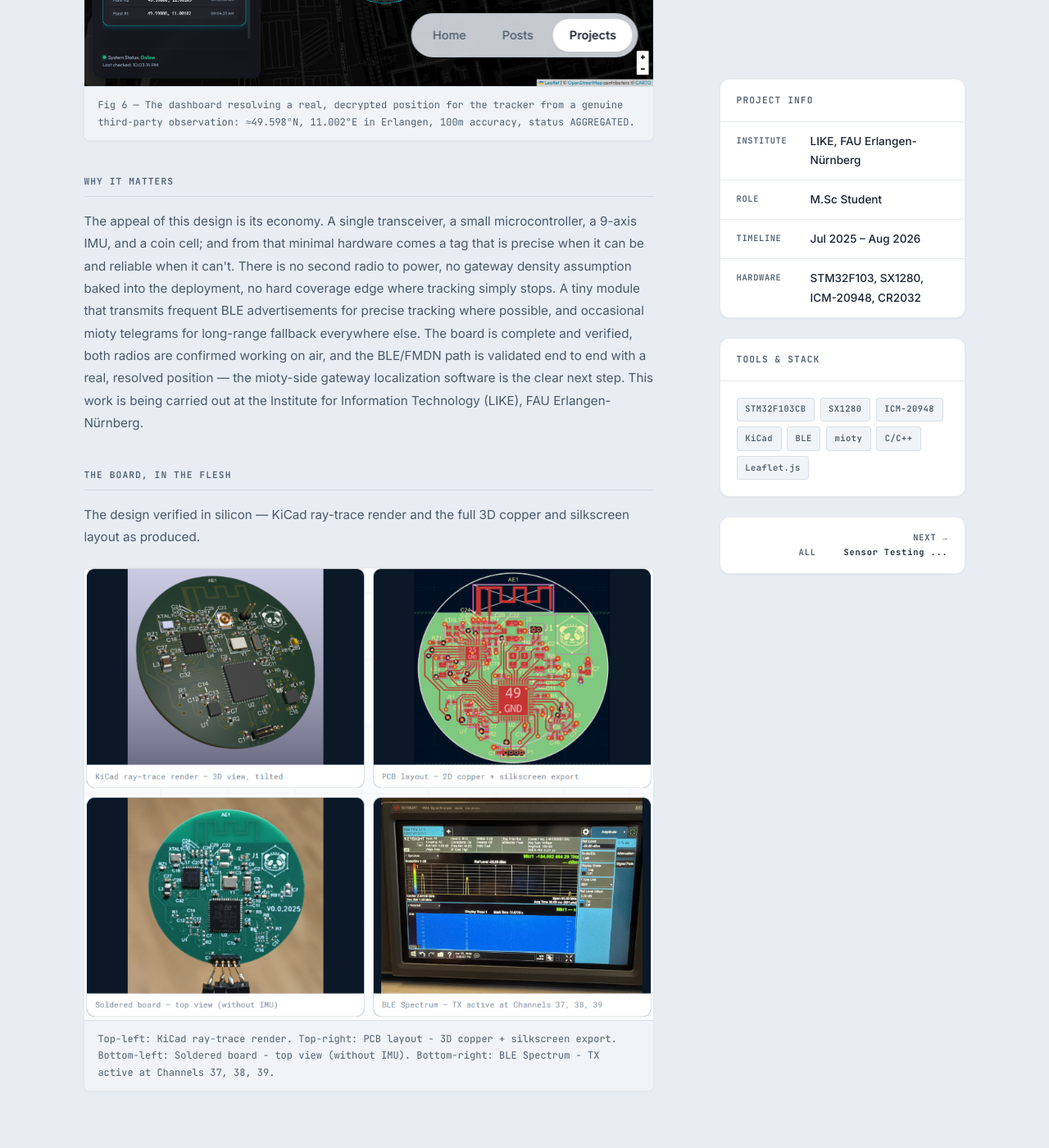
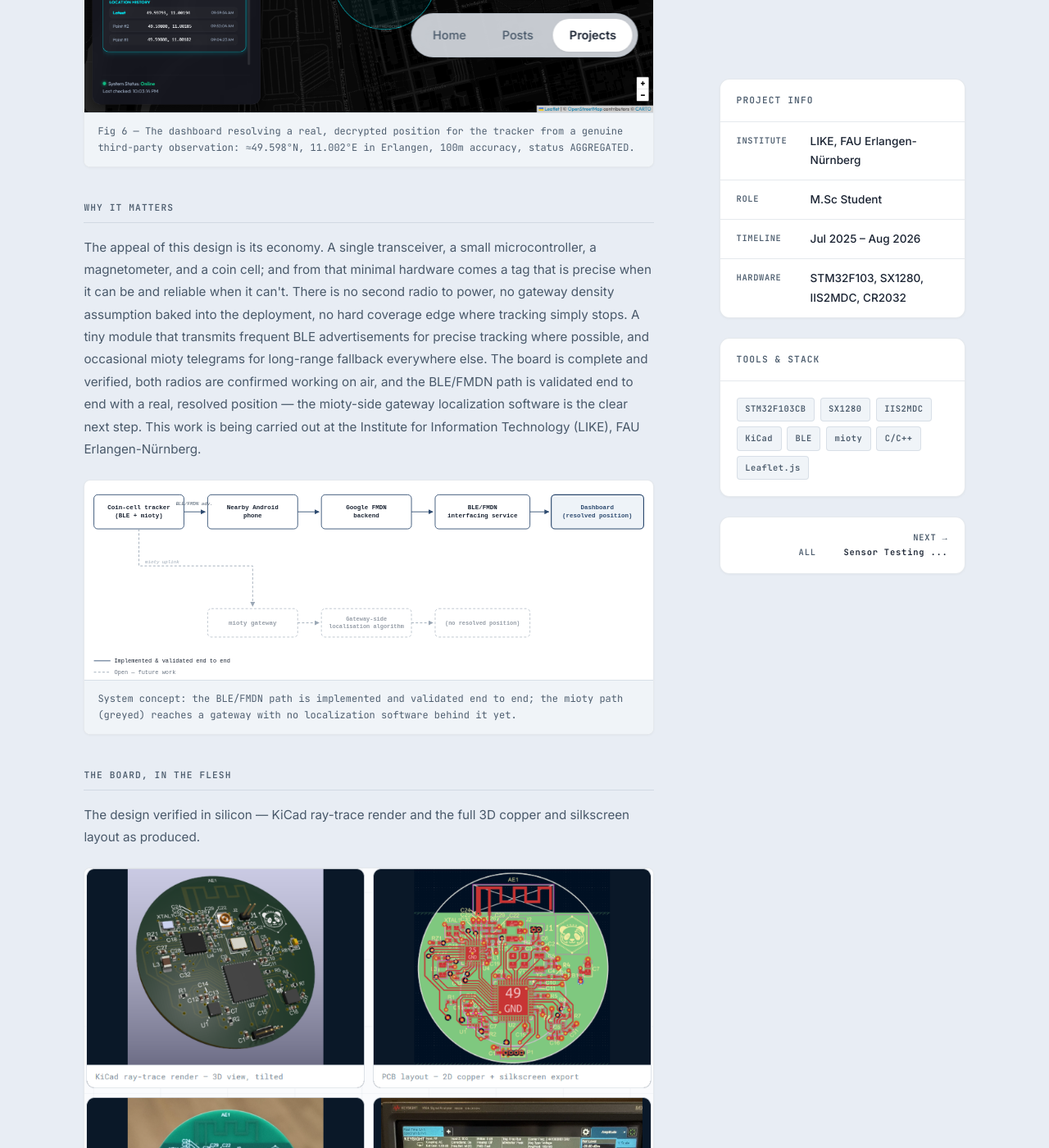
Before and after one commit to Chandubreddy819/Portfolio, a Jekyll site: the page built from _projects/ble-mioty-tag.md, in a window 1280 px wide and 1400 px high, scrolled down 5204 px. Shown: the whole window at 82% size. Built offline with Jekyll 4.4.1, drawn with Linux system fonts in a browser that asks for light colours; some web fonts are replaced; some of the changed text lies outside the part shown.

Commit message:
Add system concept diagram; fix magnetometer/accelerometer accuracy
- New assets/project_images/system_concept.svg: hand-built vector
  diagram (matching the site's own colors/fonts) recreating the
  thesis's Fig 4.1 -- BLE/FMDN path implemented, mioty path greyed
  as future work. Added to "Why It Matters", which already stated
  this in text.

- Fixed a real, pre-existing inaccuracy: the project described a
  "9-axis IMU" (and even cited wrong part numbers, ICM-20948 /
  ICM-42688 / ISM330DLC, that don't match anything in the actual
  build) in the summary, tech tags, HARDWARE field, and three
  section bodies. What was actually built and populated is a single
  IIS2MDC magnetometer; a 9-axis IMU footprint exists on the board
  but the accelerometer (ICM-45686) was never sourced and is
  explicit future work in the thesis. Corrected every instance,
  including a "dead-reckoning" claim in "Bringing Up the Radio" that
  requires the accelerometer and was never actually implemented.

- Replaced module architecture diagram (assets/project_images/
  placeholder_architecture.png -> module_architecture.svg) which had
  the same error baked in visually: a box literally labeled
  "9-AXIS IMU" listing both parts as if both were active. New SVG
  shows the magnetometer as populated/solid and the accelerometer
  as a dashed "unpopulated -- future work" box, consistent with the
  corrected text.

```diff
--- a/_projects/ble-mioty-tag.md
+++ b/_projects/ble-mioty-tag.md
@@ -3,9 +3,9 @@ id: ble-mioty-tag
 number: "01"
 categories: ["IoT", "RF Hardware", "Localization"]
 title: "Joint Bluetooth and Mioty Localization Tag"
-summary: "A coin-cell BLE + mioty localization tag combining precise short-range tracking with long-range fallback — one 2.4 GHz transceiver, motion-gated power, and a 9-axis IMU on a custom circular PCB."
+summary: "A coin-cell BLE + mioty localization tag combining precise short-range tracking with long-range fallback — one 2.4 GHz transceiver, magnetometer-driven motion-gated power, on a custom circular PCB."
 image: "assets/project_images/BLE_Mioty.png"
-tech: ["STM32F103CB", "SX1280", "ICM-20948", "KiCad", "BLE", "mioty", "C/C++", "Leaflet.js"]
+tech: ["STM32F103CB", "SX1280", "IIS2MDC", "KiCad", "BLE", "mioty", "C/C++", "Leaflet.js"]
 metrics: ["8+ months battery life", "100m accuracy (real-world FMDN validation)", "~36 μA avg current"]
 featured: true
 links:
@@ -14,7 +14,7 @@ projectInfo:
   INSTITUTE: "LIKE, FAU Erlangen-Nürnberg"
   ROLE: "M.Sc Student"
   TIMELINE: "Jul 2025 – Aug 2026"
-  HARDWARE: "STM32F103, SX1280, ICM-20948, CR2032"
+  HARDWARE: "STM32F103, SX1280, IIS2MDC, CR2032"
 sections:
   - title: "The Coverage Gap"
     content: |
@@ -32,11 +32,11 @@ sections:
     caption: "Fig 2 — The SX1280 generates both radio modes. BLE hops the three advertising channels at ~4 Hz for fine-grained tracking. mioty scatters sub-packets across a time-frequency grid for robust long-range fallback."
   - title: "Module Architecture"
     content: |
-      The whole design bends toward one constraint: run from a CR2032 coin cell. The Semtech SX1280 handles both radio roles from a single 2.4 GHz front end. The STM32F103CB orchestrates everything — building BLE advertising packets, driving the mioty telegram sequence, reading the IMU, and managing sleep. A 9-axis IMU (TDK ICM-42688 / ST ISM330DLC) does double duty: its hardware wake-on-motion interrupt keeps the STM32 in deep sleep when the tag is stationary, and its motion data feeds the localization layer for dead-reckoning between radio fixes.
-    image: "assets/project_images/placeholder_architecture.png"
-    image_width: 1194
-    image_height: 490
-    caption: "Fig 3 — Component topology. STM32F103CB at the centre drives the SX1280 over SPI and the 9-axis IMU over I2C. The IMU's wake-on-motion interrupt keeps the MCU in deep sleep when stationary, dramatically extending coin-cell life."
+      The whole design bends toward one constraint: run from a CR2032 coin cell. The Semtech SX1280 handles both radio roles from a single 2.4 GHz front end. The STM32F103CB orchestrates everything — building BLE advertising packets, driving the mioty telegram sequence, reading the magnetometer, and managing sleep. A 9-axis IMU footprint was designed in, but only the IIS2MDC magnetometer is populated; the ICM-45686 accelerometer couldn't be sourced in time and is left for future work. The magnetometer alone drives motion-gated wake-ups via a hardware interrupt and feeds a compass heading into the mioty uplink — though without the accelerometer, that heading isn't tilt-compensated.
+    image: "assets/project_images/module_architecture.svg"
+    image_width: 1200
+    image_height: 500
+    caption: "Fig 3 — Component topology. STM32F103CB at the centre drives the SX1280 over SPI and the magnetometer over I2C. Its wake-on-motion interrupt keeps the MCU in deep sleep when stationary. The accelerometer footprint exists on the board but isn't populated yet."
   - title: "The Board"
     content: |
       A custom four-layer PCB designed in KiCad — a compact round board sized to sit over a coin cell. The stackup gives the 2.4 GHz signals a clean reference plane and keeps the antenna matching network tight. The design is complete and fabricated; the bill of materials is deliberately small.
@@ -46,7 +46,7 @@ sections:
     caption: "Fig 4 — Round four-layer PCB. Meander-line inverted F antenna (IFA) at the top edge; SX1280 RF module nearest the antenna; STM32 in the center; CR2032 battery holder on the bottom. Top right shows the U.FL connector for bench testing alongside the etched antenna."
   - title: "Bringing Up the Radio"
     content: |
-      The firmware is written in C against the STM32 HAL. The BLE path is working and verified; the tag is discoverable on standard scanners, confirmed in nRF Connect and Bluetooth LE Explorer. The SX1280 is configured for BLE at 1 Mbps with Gaussian shaping, transmitting Google's Find My Device Network (FMDN) format across all three advertising channels at ~4 Hz. The mioty transmit path is confirmed working on air too — the telegram-splitting sub-burst pattern is clearly visible on a spectrum analyzer, scattered across time and frequency exactly as the TS-UNB standard predicts. Power optimization is in place: the IMU's hardware wake-on-motion interrupt keeps the STM32 in deep sleep when the tag is stationary; ramps advertising back up the instant movement is detected; and provides dead-reckoning hints to the localization layer.
+      The firmware is written in C against the STM32 HAL. The BLE path is working and verified; the tag is discoverable on standard scanners, confirmed in nRF Connect and Bluetooth LE Explorer. The SX1280 is configured for BLE at 1 Mbps with Gaussian shaping, transmitting Google's Find My Device Network (FMDN) format across all three advertising channels at ~4 Hz. The mioty transmit path is confirmed working on air too — the telegram-splitting sub-burst pattern is clearly visible on a spectrum analyzer, scattered across time and frequency exactly as the TS-UNB standard predicts. Power optimization is in place: the magnetometer's hardware wake-on-motion interrupt keeps the STM32 in deep sleep when the tag is stationary, and ramps advertising back up the instant movement is detected.
     image: "assets/project_images/mioty_rf_spectrum.png"
     image_width: 1280
     image_height: 652
@@ -65,9 +65,13 @@ sections:
     caption: "Fig 6 — The dashboard resolving a real, decrypted position for the tracker from a genuine third-party observation: ≈49.598°N, 11.002°E in Erlangen, 100m accuracy, status AGGREGATED."
   - title: "Why It Matters"
     content: |
-      The appeal of this design is its economy. A single transceiver, a small microcontroller, a 9-axis IMU, and a coin cell; and from that minimal hardware comes a tag that is precise when it can be and reliable when it can't. There is no second radio to power, no gateway density assumption baked into the deployment, no hard coverage edge where tracking simply stops. A tiny module that transmits frequent BLE advertisements for precise tracking where possible, and occasional mioty telegrams for long-range fallback everywhere else. The board is complete and verified, both radios are confirmed working on air, and the BLE/FMDN path is validated end to end with a real, resolved position — the mioty-side gateway localization software is the clear next step.
+      The appeal of this design is its economy. A single transceiver, a small microcontroller, a magnetometer, and a coin cell; and from that minimal hardware comes a tag that is precise when it can be and reliable when it can't. There is no second radio to power, no gateway density assumption baked into the deployment, no hard coverage edge where tracking simply stops. A tiny module that transmits frequent BLE advertisements for precise tracking where possible, and occasional mioty telegrams for long-range fallback everywhere else. The board is complete and verified, both radios are confirmed working on air, and the BLE/FMDN path is validated end to end with a real, resolved position — the mioty-side gateway localization software is the clear next step.
 
       This work is being carried out at the Institute for Information Technology (LIKE), FAU Erlangen-Nürnberg.
+    image: "assets/project_images/system_concept.svg"
+    image_width: 1200
+    image_height: 420
+    caption: "System concept: the BLE/FMDN path is implemented and validated end to end; the mioty path (greyed) reaches a gateway with no localization software behind it yet."
   - title: "The Board, In the Flesh"
     content: |
       The design verified in silicon — KiCad ray-trace render and the full 3D copper and silkscreen layout as produced.
```
Also changed, not shown: assets/project_images/module_architecture.svg (added), assets/project_images/system_concept.svg (added).
